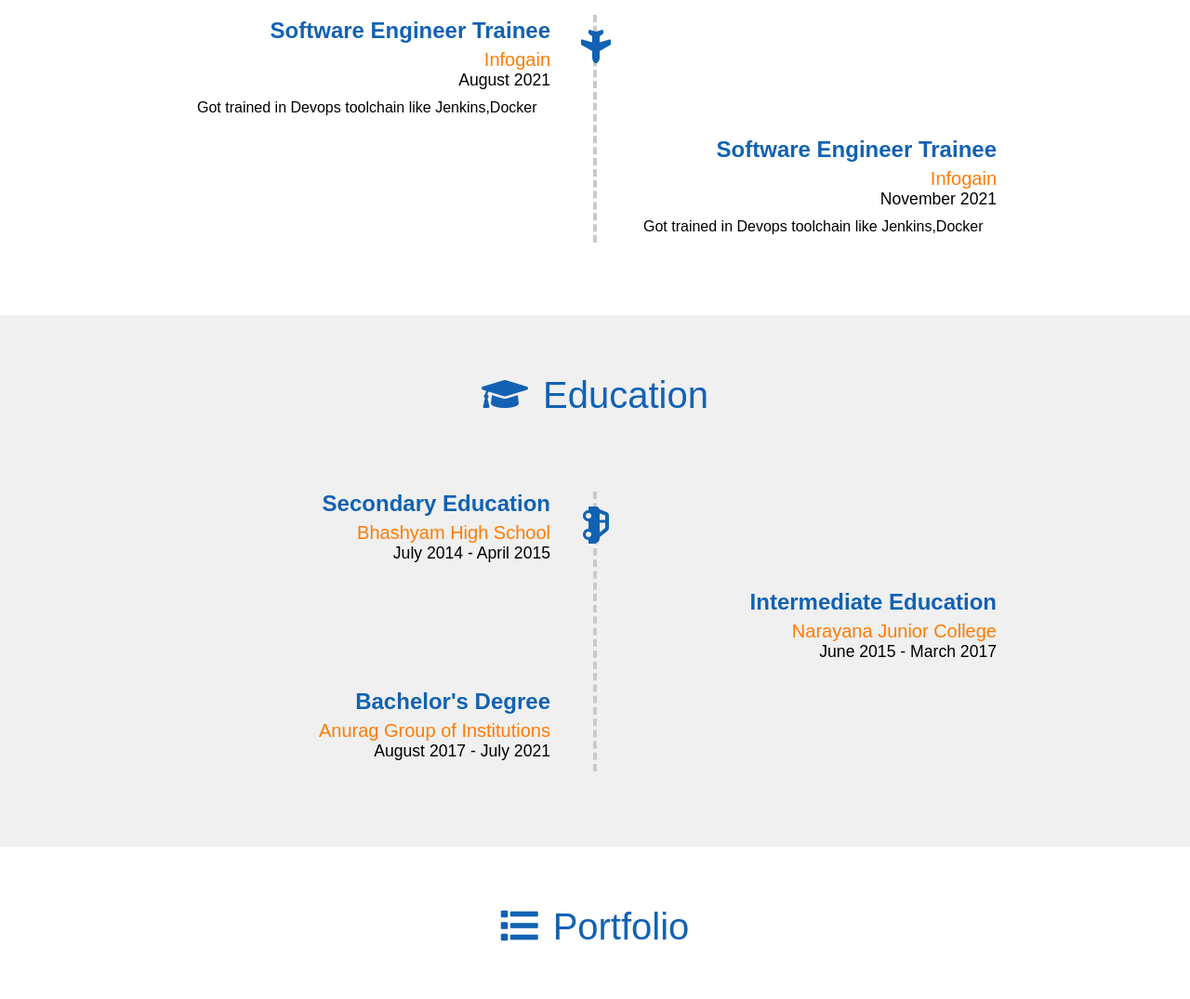
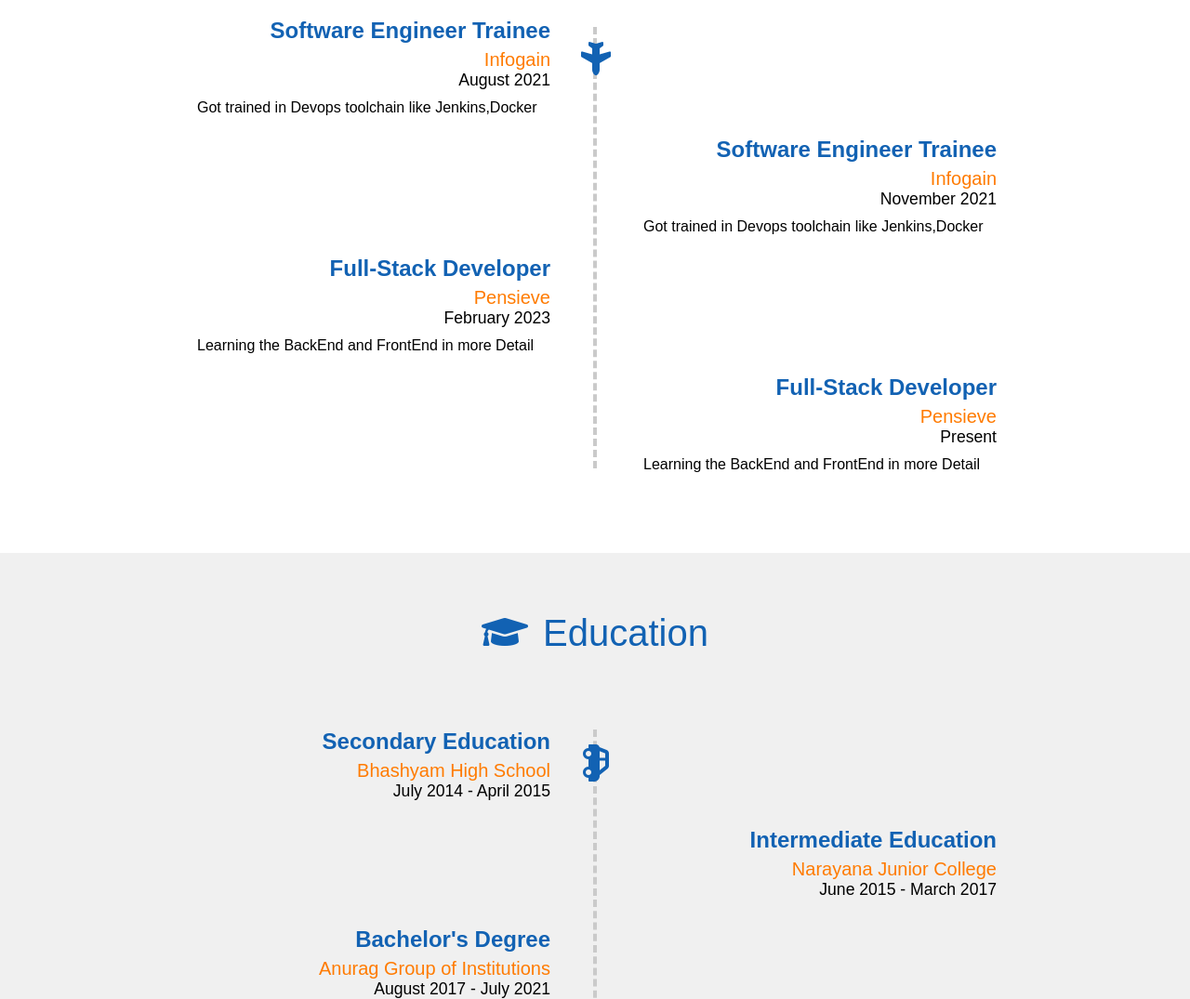
Before and after one commit to rohithsingh1/Portfolio, a plain HTML site: page index.html in a window 1280 px wide. Shown: the part 1610-2685 px from the top of the page at 93% size. Drawn offline with Linux system fonts and the light colour scheme.

Commit message:
experience updated

```diff
--- a/index.html
+++ b/index.html
@@ -131,6 +131,28 @@
                     </div>
                     <div class="timeline-body">
                         <p>Got trained in Devops toolchain like Jenkins,Docker</p>
+                    </div>
+                </div>
+                <div class="timeline-box">
+                    <div class="timeline-head">
+                        <img src="">
+                        <h1>Full-Stack Developer</h1>
+                        <h4 class="no-bold">Pensieve</h4>
+                        <h6 class="no-bold">February 2023</h6>
+                    </div>
+                    <div class="timeline-body">
+                        <p>Learning the BackEnd and FrontEnd in more Detail</p>
+                    </div>
+                </div>
+                <div class="timeline-box">
+                    <div class="timeline-head">
+                        <img src="">
+                        <h1>Full-Stack Developer</h1>
+                        <h4 class="no-bold">Pensieve</h4>
+                        <h6 class="no-bold">Present</h6>
+                    </div>
+                    <div class="timeline-body">
+                        <p>Learning the BackEnd and FrontEnd in more Detail</p>
                     </div>
                 </div>
                 <div class="timeline-divider">
```
